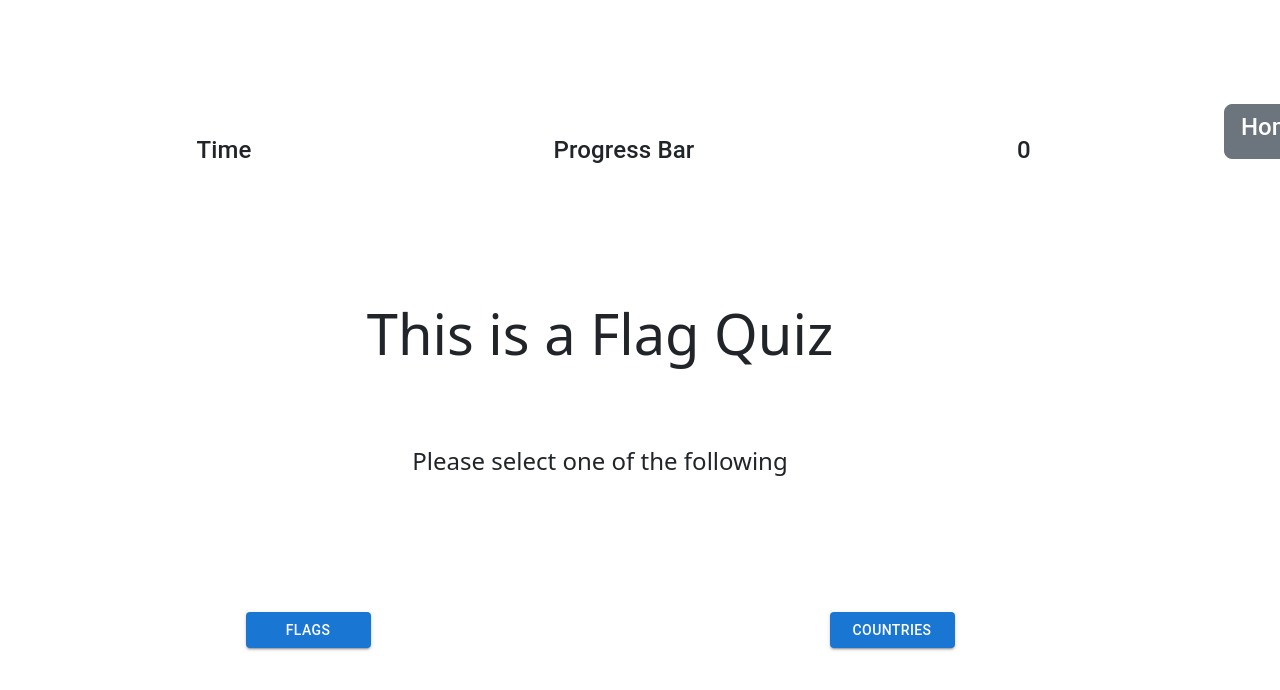
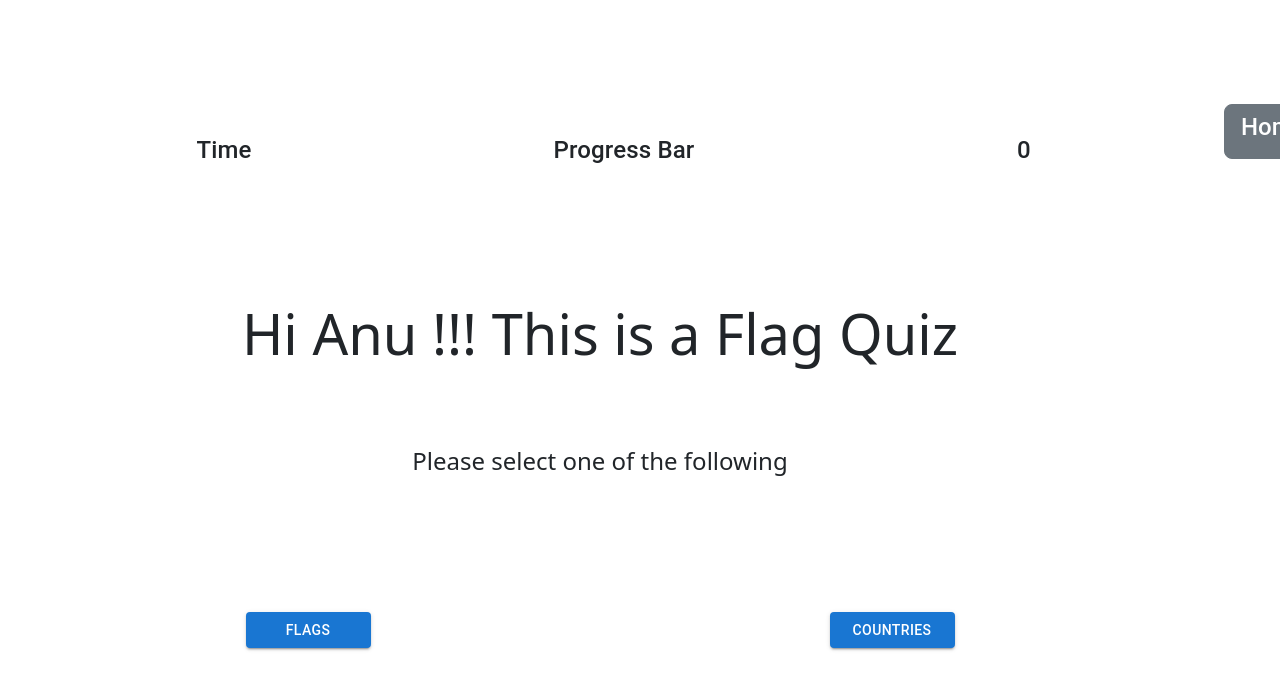
Before and after one commit to abhuraya/Flag_Quiz, a React (Vite) app: page / in a window 1280 px wide. Shown: the top 690 px of the page. Built offline with nearby package versions, Linux system fonts and the light colour scheme.

Commit message:
Landing update

```diff
--- a/src/components/Landing.jsx
+++ b/src/components/Landing.jsx
@@ -21,7 +21,7 @@ function Landing(){
                 <br />
                 <br />
                 <h1 class="display-4">
-                    This is a Flag Quiz
+                    Hi Anu !!! This is a Flag Quiz
                 </h1>
                 <br />
                 <br />
```
Also changed, not shown: src/assets/Flags/Ukraine.png.
